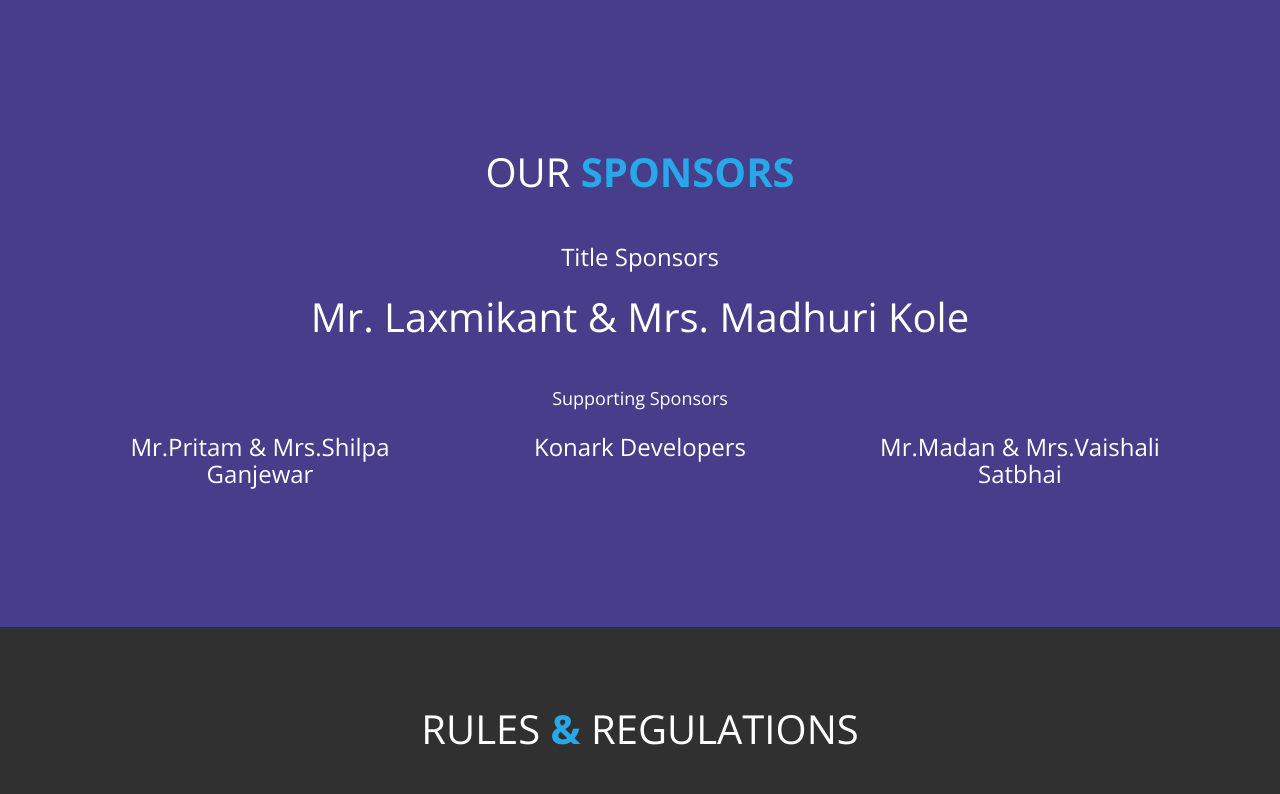
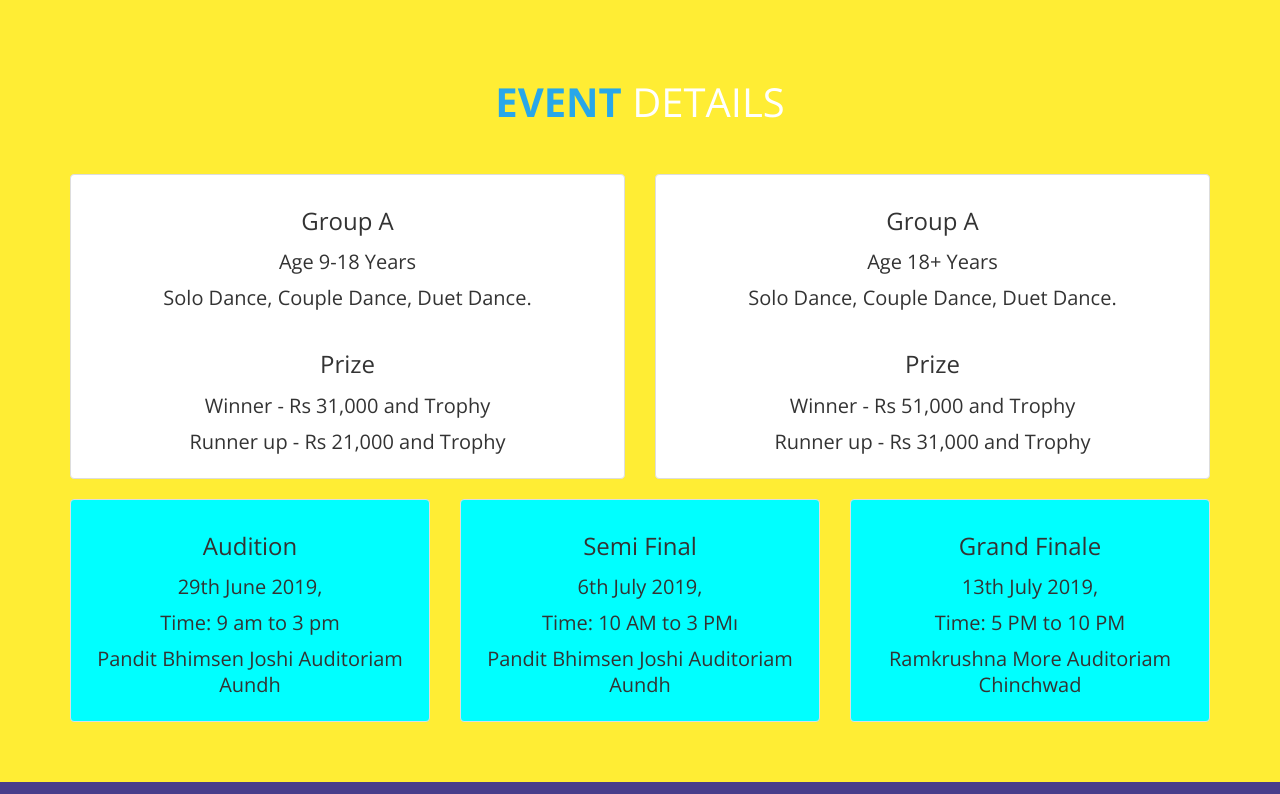
Before and after one commit to nikhilmadhamshettiwar/bgwg-app-frontend, a plain HTML site: page index.html in a window 1280 px wide. Shown: the part 720-1514 px from the top of the page. Drawn offline with nearby package versions, Linux system fonts and the light colour scheme.

Commit message:
added event detail section

```diff
--- a/css/templatemo-style.css
+++ b/css/templatemo-style.css
@@ -34,22 +34,53 @@ h2 span
 	}
 /* end h2 */
 
+.nav>li>a {
+	padding: 10px 10px;
+}
+
 /* start sponsors team rules portfolio contact */
 #sponsors, #team, #rules,
-#portfolio, #contact, #organizers
+#portfolio, #contact, #organizers,#participants,#event
 	{
 		padding-top: 60px;
 		padding-bottom: 40px;
 	}
 /* end sponsors team rules portfolio contact */
 #participants {
-	background: #64cef5;
+	background: #7fffd4;
 }
 
 #organizers {
-	background: #c488ce;
+	background: #db7093;
 	padding: 130px 0;
 }
+
+#event{
+	background: #ffed34;
+
+}
+
+#event .thumbnail {
+	text-align: center
+}
+
+#event .thumbnail p {
+	font-size: 20px;
+	line-height: 1.3
+}
+
+#event .thumbnail h3 {
+margin-bottom: 15px;
+}
+
+#event .prize {
+	margin-top :40px
+}
+
+#event .date-venue .thumbnail{
+ background:aqua;
+}
+
 /* start preloader */
 .preloader
 	{
@@ -303,6 +334,11 @@ header .social-icon li a
 /* end team */
 
 /* start rules */
+
+#rules {
+	background: #ff7feb99
+}
+
 #rules .col-md-4
 	{
 		padding: 40px;
@@ -513,6 +549,11 @@ header .social-icon li a
 	color: #28A7E9;
 }
 
+.profile p {
+	font-size: 17px;
+	padding: 30px;
+	}
+
 .profile .form-control
 	{
 		border: 1px solid #28a7e9;
--- a/index.html
+++ b/index.html
@@ -1,5 +1,6 @@
 <!DOCTYPE html>
 <html lang="en">
+
 <head>
 	<meta charset="utf-8">
 	<!--
@@ -24,6 +25,7 @@
 	<script src="js/wow.min.js"></script>
 	<script src="js/custom.js"></script>
 </head>
+
 <body id="top">
 
 	<!-- start preloader -->
@@ -51,12 +53,19 @@
 					<img src="images/bg-logo.png" class="img-responsive" alt="portfolio img 1">
 					AV BOOGIE WOOGIE
 				</a>
+				<!-- <div class="navbar-header">
+							<a class="navbar-brand" href="#">
+							  <img alt="Brand" src="...">
+							</a>
+						  </div> -->
 			</div>
 
 			<div class="collapse navbar-collapse">
 				<ul class="nav navbar-nav navbar-right">
 					<li><a href="#top">HOME</a></li>
-						<li><a class="external" href="https://www.townscript.com/e/av-boogie-woogie-222112" target="_blank" >REGISTRATION</a></li>
+					<li><a href="#event">EVENT</a></li>
+					<li><a class="external" href="https://www.townscript.com/e/av-boogie-woogie-222112"
+							target="_blank">REGISTRATION</a></li>
 					<li><a href="#sponsors">SPONSORS</a></li>
 					<li><a href="#rules">RULES</a></li>
 					<li><a href="#participants">PARTICIPANTS</a></li>
@@ -82,6 +91,78 @@
 		</div>
 	</section>
 	<!-- end home -->
+
+	<!-- start event -->
+	<section id="event">
+		<div class="container">
+			<div class="row">
+				<div class="col-md-12">
+					<h2 class="wow bounceIn" data-wow-offset="50" data-wow-delay="0.3s"><span>EVENT </span> DETAILS</h2>
+				</div>
+				<div class="col-sm-6 col-md-6">
+					<div class="thumbnail">
+						<div class="caption">
+							<h3 class="text-center">Group A</h3>
+							<p>Age 9-18 Years</p>
+							<p>Solo Dance, Couple Dance, Duet Dance.</p>
+							<h3 class="text-center prize">Prize</h3>
+							<p>Winner - Rs 31,000 and Trophy</p>
+							<p>Runner up - Rs 21,000 and Trophy</p>
+						</div>
+					</div>
+				</div>
+				<div class="col-sm-6 col-md-6">
+					<div class="thumbnail">
+						<div class="caption">
+							<h3 class="text-center">Group A</h3>
+							<p>Age 18+ Years</p>
+							<p>Solo Dance, Couple Dance, Duet Dance.</p>
+							<h3 class="text-center prize">Prize</h3>
+							<p>Winner - Rs 51,000 and Trophy</p>
+							<p>Runner up - Rs 31,000 and Trophy</p>
+						</div>
+					</div>
+				</div>
+			</div>
+			<div class="row date-venue">
+				<div class="col-sm-4 col-md-4">
+					<div class="thumbnail">
+						<div class="caption">
+							<h3>Audition</h3>
+							<p>29th June 2019, </p>
+							<p>Time: 9 am to 3 pm</p>
+							<p>Pandit Bhimsen Joshi Auditoriam Aundh</p>
+						</div>
+					</div>
+				</div>
+				<div class="col-sm-4 col-md-4">
+					<div class="thumbnail">
+						<div class="caption">
+							<h3>Semi Final</h3>
+							<p>6th July 2019, </p>
+							<p>Time: 10 AM to 3 PMı</p>
+							<p>Pandit Bhimsen Joshi Auditoriam Aundh</p>
+						</div>
+					</div>
+				</div>
+				<div class="col-sm-4 col-md-4">
+					<div class="thumbnail">
+						<div class="caption">
+							<h3>Grand Finale</h3>
+							<p>13th July 2019, </p>
+							<p>Time: 5 PM to 10 PM</p>
+							<p>Ramkrushna More Auditoriam Chinchwad</p>
+						</div>
+					</div>
+				</div>
+			</div>
+		</div>
+		</div>
+		</div>
+		</div>
+	</section>
+	<!-- start event -->
+
 
 	<!-- start sponsors -->
 	<section id="sponsors">
@@ -122,34 +203,58 @@
 		<div class="container">
 			<div class="row">
 				<div class="col-md-12">
-							<h2 class="wow bounceIn" data-wow-offset="50" data-wow-delay="0.3s">RULES <span>&</span> REGULATIONS</h2>
+					<h2 class="wow bounceIn" data-wow-offset="50" data-wow-delay="0.3s">RULES <span>&</span> REGULATIONS
+					</h2>
 				</div>
 				<div class="col-md-12 wow fadeIn" data-wow-offset="50" data-wow-delay="0.6s">
 					<ul class="rules">
 						<li>The competition is open only for all Arya Vaishya community members.</li>
-								<li>There will be only three formats in the competition, i.e. Solo dance, Couple dance, duet dance. One Contestant can participate only in one of these patterns.</li>
-								<li>There are only two groups: Group A: DOB between 13July 2001 to 13 July 2010 Group B: DOB before 13July 2001.</li>
+						<li>There will be only three formats in the competition, i.e. Solo dance, Couple dance, duet
+							dance. One Contestant can participate only in one of these patterns.</li>
+						<li>There are only two groups: Group A: DOB between 13July 2001 to 13 July 2010 Group B: DOB
+							before 13July 2001.</li>
 						<li>There is no separate Prize category for Couple dance or Duet dance.</li>
-								<li>In case of Duet dance, age of the elder participant will be considered for the Age group (Note: you cannot change your partner in further rounds) and Prize will be given as shared prize with your partner.</li>
-								<li>Registration fee is Rs. 400 for Group A(9-18 Years) and Rs. 500 for Group B (18 years +). </li>
+						<li>In case of Duet dance, age of the elder participant will be considered for the Age group
+							(Note: you cannot change your partner in further rounds) and Prize will be given as shared
+							prize with your partner.</li>
+						<li>Registration fee is Rs. 400 for Group A(9-18 Years) and Rs. 500 for Group B (18 years +).
+						</li>
 						<li>The last date of registration is 24 June 2019.</li>
-								<li>The participant needs to send their dance song on av.danceclub@gmailcom in MP3 format and also needs to bring in USB stick and mobile at the venue.</li>
+						<li>The participant needs to send their dance song on av.danceclub@gmailcom in MP3 format and
+							also needs to bring in USB stick and mobile at the venue.</li>
 						<li>Maximum 60 participants will be allowed from Each group for audition round.</li>
-								<li>Total 21 contestants will be qualified from Each group for the second round (Semi-final). </li>
-								<li>Total 12 contestants will be qualified from Each group for the third round (Grand finale). </li>
-								<li>Participation is allowed for contestants of any city but the Venue for all three rounds will be at Pune only.   Note:- Contestants from Outside Pune can claim traveling allowance at actual* for only Final round.   *T & C apply Max allowances Rs 1500/- on submission of appropriate proofs. DOJ on traveling ticket to Pune should be after 3rd June 2019 and return ticket DOJ should be after 3 days of the final round.</li>
-								<li>Contestants outside of Pune who cannot travel to Pune for the audition round can send YouTube video link of their dance performance on av.danceclub@gmailcom by 25th June 2019.</li>
-								<li>The participant should be available at the auditorium for respective rounds on the allotted time, otherwise, the registration will be cancelled for further rounds.</li>
-								<li>Voting system after Semifinal: 25% weightage will be given to the voting (but only one vote for each group is allowed from any mobile number), 75% weightage is reserve for judges decision.</li>
-								<li>The voting line will be closed after 2 days of Semifinal and result of Semifinal will be disclosed on 9th July 2019.</li>
-								<li>Appreciation Certificate will be awarded to each participant who appeared for the audition and Semifinal. A small memento/souvenir will be awarded to all other finalists.</li>
-								<li>The Certificate collection is the own responsibility of the participant after the respective round.</li>
-								<li>Max. timing for the performance: audition round-2minutes, Semifinal-3minutes, final- 4minutes.</li>
+						<li>Total 21 contestants will be qualified from Each group for the second round (Semi-final).
+						</li>
+						<li>Total 12 contestants will be qualified from Each group for the third round (Grand finale).
+						</li>
+						<li>Participation is allowed for contestants of any city but the Venue for all three rounds will
+							be at Pune only. Note:- Contestants from Outside Pune can claim traveling allowance at
+							actual* for only Final round. *T & C apply Max allowances Rs 1500/- on submission of
+							appropriate proofs. DOJ on traveling ticket to Pune should be after 3rd June 2019 and return
+							ticket DOJ should be after 3 days of the final round.</li>
+						<li>Contestants outside of Pune who cannot travel to Pune for the audition round can send
+							YouTube video link of their dance performance on av.danceclub@gmailcom by 25th June 2019.
+						</li>
+						<li>The participant should be available at the auditorium for respective rounds on the allotted
+							time, otherwise, the registration will be cancelled for further rounds.</li>
+						<li>Voting system after Semifinal: 25% weightage will be given to the voting (but only one vote
+							for each group is allowed from any mobile number), 75% weightage is reserve for judges
+							decision.</li>
+						<li>The voting line will be closed after 2 days of Semifinal and result of Semifinal will be
+							disclosed on 9th July 2019.</li>
+						<li>Appreciation Certificate will be awarded to each participant who appeared for the audition
+							and Semifinal. A small memento/souvenir will be awarded to all other finalists.</li>
+						<li>The Certificate collection is the own responsibility of the participant after the respective
+							round.</li>
+						<li>Max. timing for the performance: audition round-2minutes, Semifinal-3minutes, final-
+							4minutes.</li>
 						<li>The judge's panel will be Professional dance choreographer outside our community.</li>
 						<li>Judges decision will be the final decision.</li>
-								<li>Result of the competition will be declared after final round dance performance on the same day. Prize distribution ceremony will be held thereafter.</li>
+						<li>Result of the competition will be declared after final round dance performance on the same
+							day. Prize distribution ceremony will be held thereafter.</li>
 						<li>Snacks will be available at a food stall on chargeable basis at the venue.</li>
-								<li>The committee has rights for alteration /correction in the above plan/rules due to any unavoidable reasons if any.</li>
+						<li>The committee has rights for alteration /correction in the above plan/rules due to any
+							unavoidable reasons if any.</li>
 						<li>All the above rules are binding for each participant.</li>
 						<ul>
 				</div>
@@ -178,21 +283,22 @@
 		<div class="container">
 			<div class="row">
 				<div class="col-md-12">
-    					<h2 class="wow bounceIn" data-wow-offset="50" data-wow-delay="0.3s">ORGANIZING <span>TEAM</span></h2>
+					<h2 class="wow bounceIn" data-wow-offset="50" data-wow-delay="0.3s">ORGANIZING <span>TEAM</span>
+					</h2>
 				</div>
 				<div class="col-md-12 col-sm-12 col-xs-12 wow fadeInLeft" data-wow-offset="50" data-wow-delay="0.6s">
 					<div class="media">
 						<div class="col-md-4">
-								<h3 class="text-center">Abhay & Amruta Shrirangwar </h3>
+							<h3 class="text-center">Mr. Abhay Shrirangwar </h3>
 						</div>
 						<div class="col-md-4">
 							<h3 class="text-center">Mr. Narendra Nalamwar</h3>
 						</div>
 						<div class="col-md-4">
-								<h3 class="text-center">Mr. Dipesh Nilawar</h3>
+							<h3 class="text-center">Mr.Abhijeet Vyawahare </h3>
 						</div>
 						<div class="col-md-4">
-								<h3 class="text-center">Mr.Abhijeet Vyawahare </h3>
+							<h3 class="text-center">Mr. Dipesh Nilawar</h3>
 						</div>
 						<div class="col-md-4">
 							<h3 class="text-center">Mr. Ankush Regundwar</h3>
@@ -200,7 +306,7 @@
 						<div class="col-md-4">
 							<h3 class="text-center">Mr. Tushar Uttarwar </h3>
 						</div>
-							<div class="col-md-4">
+						<div class="col-md-4 col-md-offset-4">
 							<h3 class="text-center">Mr. Nikhil Madhamshettiwar </h3>
 						</div>
 					</div>
@@ -327,15 +433,19 @@
 					<address>
 						<!-- <p class="address-title">Email, Call or Whatsapp us your queries!</p> -->
 						<h4>Email, Call or Whatsapp us your queries!</h4>
-							<br/>
+						<br />
 						<p><i class="fa fa-envelope-o"></i> av.danceclub@gmail.com</p>
 						<p><i class="fa fa-phone"></i>+91 9730228820</p>
 						<p><i class="fa fa-phone"></i>+91 9561093870</p>
 					</address>
 					<ul class="social-icon">
-    						<li><h4>WE ARE SOCIAL</h4></li>
-    						<li><a href="https://www.facebook.com/avboogiewoogie/" class="fa fa-facebook" target="_blank"></a></li>
-    						<li><a href="https://www.youtube.com/channel/UCVpWV3OcpBI73nDeHTPI4Bw" class="fa fa-youtube" target="_blank"></a></li>
+						<li>
+							<h4>WE ARE SOCIAL</h4>
+						</li>
+						<li><a href="https://www.facebook.com/avboogiewoogie/" class="fa fa-facebook"
+								target="_blank"></a></li>
+						<li><a href="https://www.youtube.com/channel/UCVpWV3OcpBI73nDeHTPI4Bw" class="fa fa-youtube"
+								target="_blank"></a></li>
 					</ul>
 				</div>
 			</div>
@@ -343,14 +453,18 @@
 	</section>
 	<!-- end contact -->
 
-		<div  class="modal fade profile-modal-lg" id = "myModal" tabindex="-1" role="dialog" aria-labelledby="myLargeModalLabel" aria-hidden="true">
+	<div class="modal fade profile-modal-lg" id="myModal" tabindex="-1" role="dialog"
+		aria-labelledby="myLargeModalLabel" aria-hidden="true">
 		<div class="modal-dialog modal-lg">
 			<div class="modal-content profile">
 				<h1 class="text-center title"> TRACY </h1>
 				<div class="video-container">
-					<iframe width="560" height="315" src="https://www.youtube.com/embed/WA4_DJvrU30" frameborder="0" allow="accelerometer; autoplay; encrypted-media; gyroscope; picture-in-picture" allowfullscreen></iframe>
+					<iframe width="560" height="315" src="https://www.youtube.com/embed/WA4_DJvrU30" frameborder="0"
+						allow="accelerometer; autoplay; encrypted-media; gyroscope; picture-in-picture"
+						allowfullscreen></iframe>
 				</div>
-				<p>To vote for Tracy, enter your mobile number and click on get OTP Enter OTP and click on vote button!</p>
+				<p>To vote for Tracy, enter your mobile number and click on get OTP Enter OTP and click on vote button!
+				</p>
 				<form action="#" method="post">
 					<label>Mobile Number</label>
 					<input name="mobilenumber" type="tel" class="form-control" id="mobilenumber">
@@ -378,4 +492,5 @@
 	<!-- end copyright -->
 
 </body>
+
 </html>
```
Lines whose indentation alone changed are shown as unchanged.
